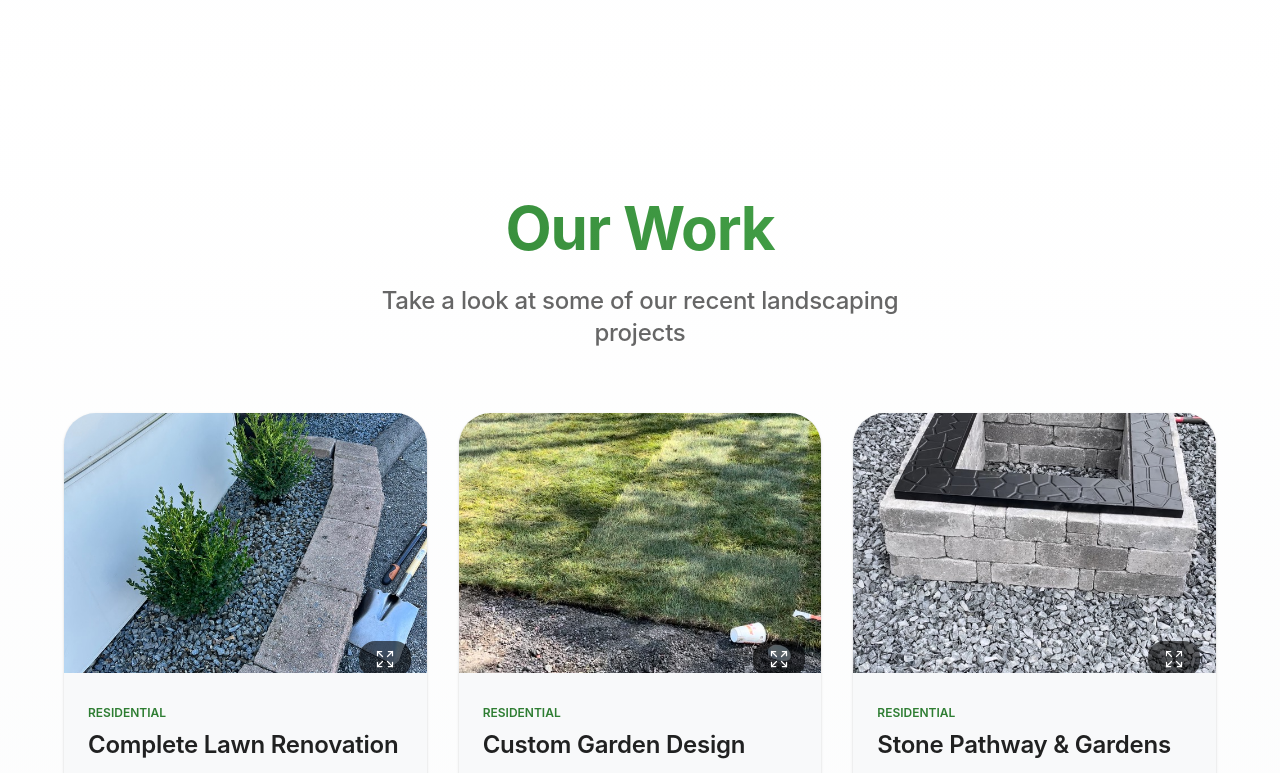
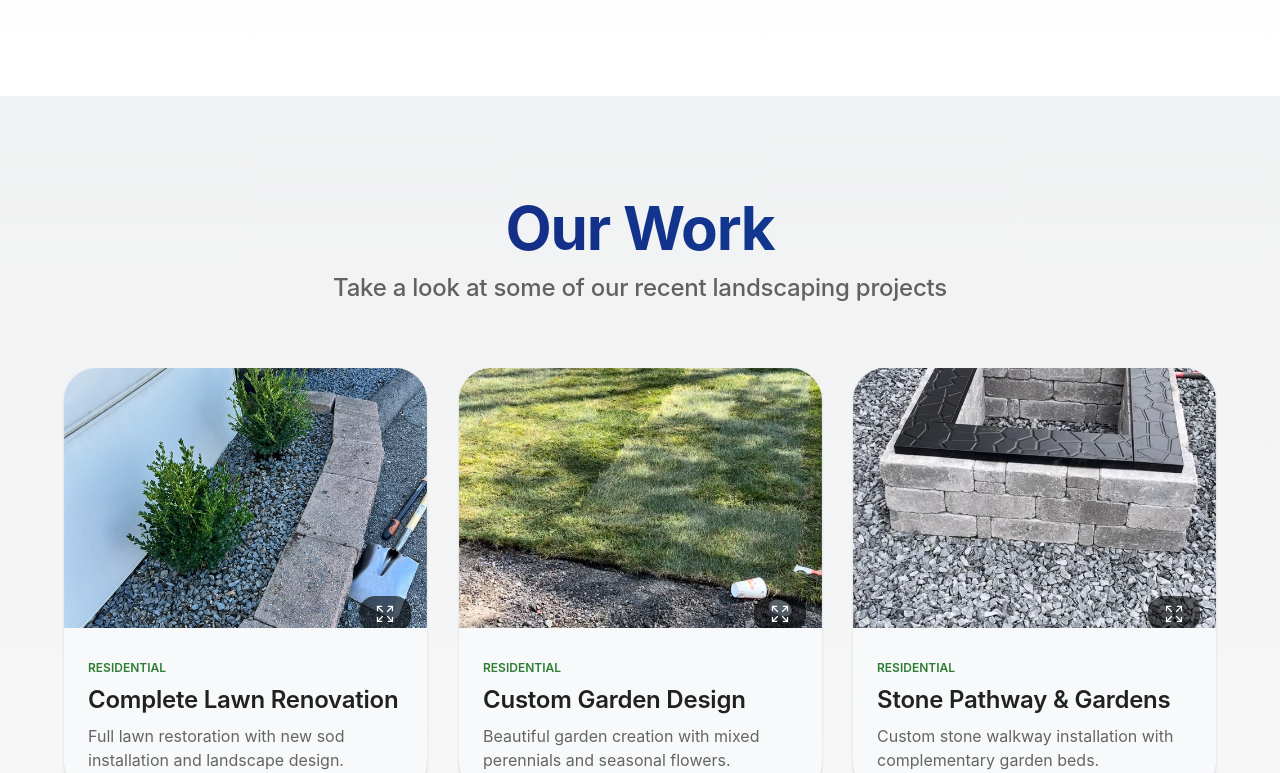
Before and after one commit to neur0map/landscaping, a Next.js app: page / in a window 1280 px wide. Shown: the part 2467-3240 px from the top of the page. Built offline with nearby package versions, Linux system fonts and the light colour scheme.

Commit message:
parallax effect to images

```diff
--- a/src/app/sections/Projects.tsx
+++ b/src/app/sections/Projects.tsx
@@ -1,9 +1,9 @@
 'use client';
 
 import { Box, Container, Grid, Typography, Card, CardContent, CardMedia, Modal, IconButton } from '@mui/material';
-import { motion } from 'framer-motion';
+import { motion, useScroll, useTransform } from 'framer-motion';
 import { X, Expand } from 'lucide-react';
-import { useState } from 'react';
+import { useState, useRef } from 'react';
 
 const projectImages = {
   lawn_transformation: '/images/samples/IMG_6681.jpeg',
@@ -28,14 +28,27 @@ interface ProjectCardProps {
 
 function ProjectCard({ project, image }: ProjectCardProps) {
   const [modalOpen, setModalOpen] = useState(false);
+  const cardRef = useRef(null);
+  const { scrollYProgress } = useScroll({
+    target: cardRef,
+    offset: ["start end", "end start"]
+  });
+
+  const scale = useTransform(scrollYProgress, [0, 0.5, 1], [0.8, 1, 0.8]);
+  const opacity = useTransform(scrollYProgress, [0, 0.5, 1], [0.3, 1, 0.3]);
 
   return (
     <>
       <motion.div
+        ref={cardRef}
         initial={{ opacity: 0, y: 20 }}
         whileInView={{ opacity: 1, y: 0 }}
         viewport={{ once: true }}
         transition={{ duration: 0.5 }}
+        style={{
+          scale,
+          opacity,
+        }}
       >
         <Card
           sx={{
@@ -48,15 +61,6 @@ function ProjectCard({ project, image }: ProjectCardProps) {
             '&:hover': {
               transform: 'translateY(-8px)',
               boxShadow: (theme) => theme.shadows[8],
-              '& .MuiCardMedia-root': {
-                transform: 'scale(1.1)',
-              },
-              '& .expand-overlay': {
-                opacity: { xs: 0.8, md: 1 },
-              },
-              '& .expand-hint': {
-                transform: 'translateY(0)',
-              },
             },
           }}
         >
@@ -211,41 +215,73 @@ interface ProjectsProps {
 }
 
 export default function Projects({ translations }: ProjectsProps) {
+  const sectionRef = useRef(null);
+  const { scrollYProgress } = useScroll({
+    target: sectionRef,
+    offset: ["start end", "end start"]
+  });
+
+  const y = useTransform(scrollYProgress, [0, 1], [0, -50]);
+  const opacity = useTransform(scrollYProgress, [0, 0.2, 0.8, 1], [0.6, 1, 1, 0.6]);
+
   if (!translations) return null;
 
   return (
     <Box
+      ref={sectionRef}
+      component="section"
       id="projects"
-      component="section"
       sx={{
         py: { xs: 8, md: 12 },
-        background: 'linear-gradient(180deg, #ffffff 0%, #f8f9fa 100%)',
+        background: 'linear-gradient(180deg, #f8f9fa 0%, #ffffff 100%)',
+        position: 'relative',
+        overflow: 'hidden',
       }}
     >
+      <motion.div
+        style={{
+          position: 'absolute',
+          top: 0,
+          left: 0,
+          right: 0,
+          bottom: 0,
+          backgroundImage: 'linear-gradient(180deg, rgba(0,0,0,0.03) 0%, rgba(0,0,0,0) 100%)',
+          y,
+          opacity,
+        }}
+      />
       <Container maxWidth="lg">
-        <Box sx={{ textAlign: 'center', mb: 8 }}>
         <motion.div
           initial={{ opacity: 0, y: 20 }}
           whileInView={{ opacity: 1, y: 0 }}
           viewport={{ once: true }}
+          transition={{ duration: 0.5 }}
         >
           <Typography
             variant="h2"
+            align="center"
             gutterBottom
             sx={{
               fontWeight: 700,
-                background: 'linear-gradient(45deg, #2E7D32, #4CAF50)',
+              mb: 1,
+              background: 'linear-gradient(45deg, #1a237e, #0d47a1)',
+              backgroundClip: 'text',
               WebkitBackgroundClip: 'text',
               WebkitTextFillColor: 'transparent',
+              textAlign: 'center',
             }}
           >
-              {translations.title}
+            {translations?.title || 'Our Work'}
           </Typography>
-            <Typography variant="h5" color="text.secondary" sx={{ maxWidth: 600, mx: 'auto' }}>
-              {translations.subtitle}
+          <Typography
+            variant="h5"
+            align="center"
+            color="text.secondary"
+            sx={{ mb: 8, maxWidth: '800px', mx: 'auto' }}
+          >
+            {translations?.subtitle || 'Take a look at some of our recent landscaping projects'}
           </Typography>
         </motion.div>
-        </Box>
 
         <Grid container spacing={4}>
           {Object.entries(translations.items).map(([key, project]) => (
```
Lines whose indentation alone changed are shown as unchanged.
